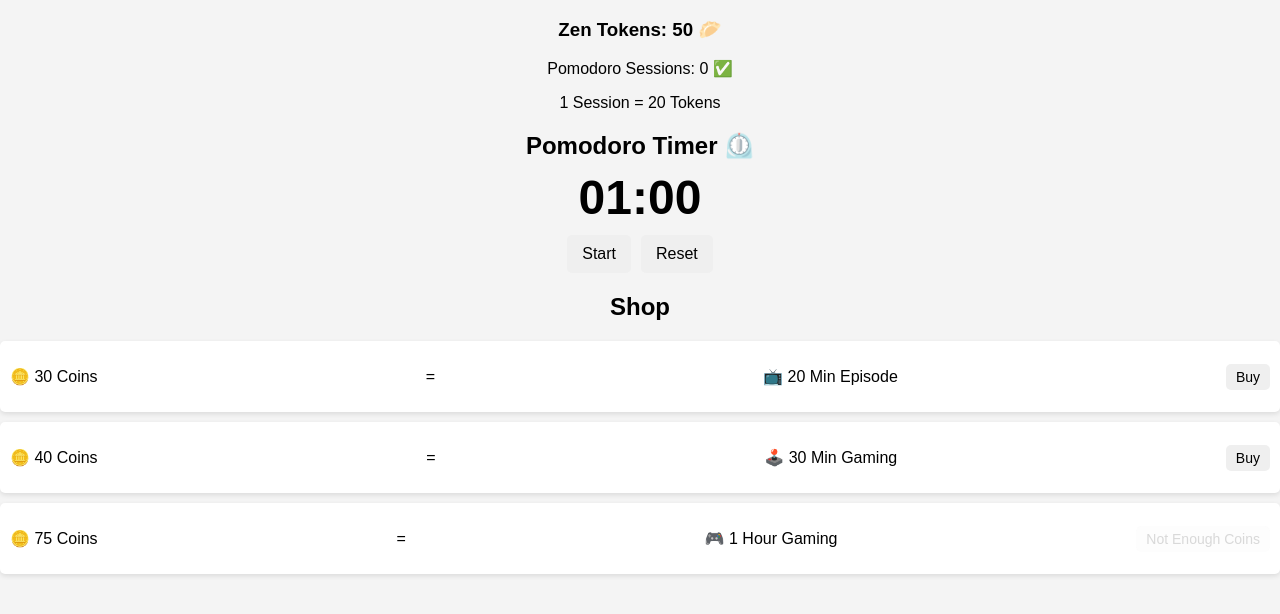
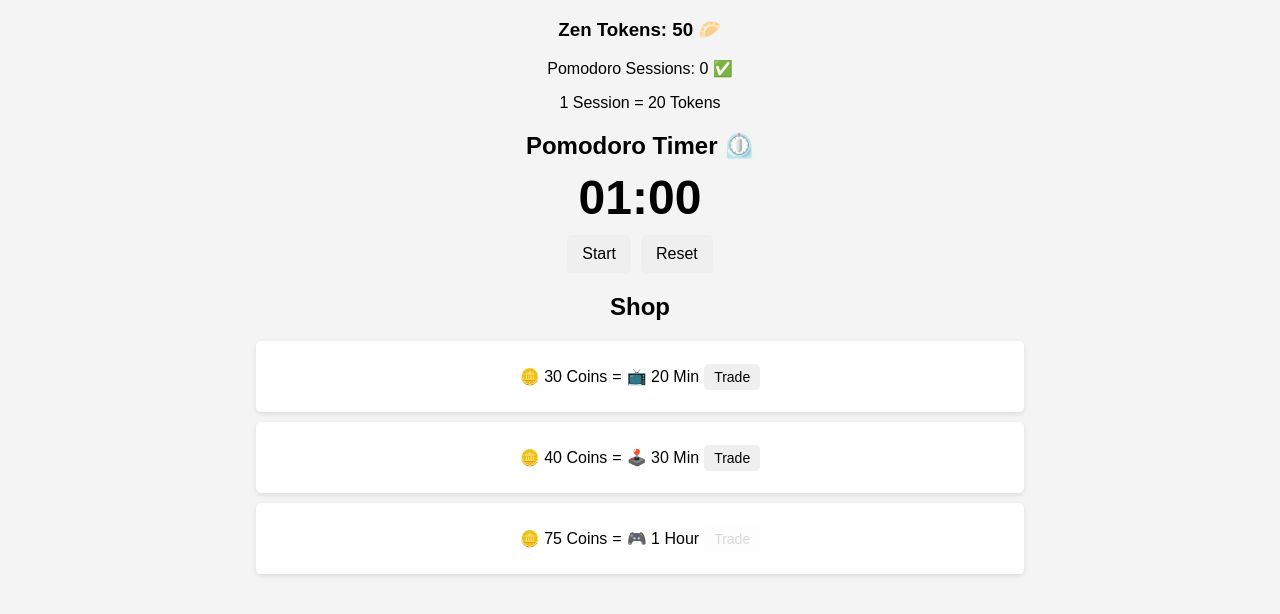
Before and after one commit to AndrewChacon/study-gamify, a React (Vite) app: page / in a window 1280 px wide. Shown: the top 614 px of the page. Built offline with nearby package versions, Linux system fonts and the light colour scheme.

Commit message:
updated ui

```diff
--- a/src/App.jsx
+++ b/src/App.jsx
@@ -12,7 +12,7 @@ function App() {
 			item_name: 'Coins',
 			item_price: 30,
 			item_img: '🪙',
-			cost_name: 'Min Episode',
+			cost_name: 'Min',
 			cost_price: 20,
 			cost_img: '📺',
 		},
@@ -20,7 +20,7 @@ function App() {
 			item_name: 'Coins',
 			item_price: 40,
 			item_img: '🪙',
-			cost_name: 'Min Gaming',
+			cost_name: 'Min',
 			cost_price: 30,
 			cost_img: '🕹️',
 		},
@@ -28,7 +28,7 @@ function App() {
 			item_name: 'Coins',
 			item_price: 75,
 			item_img: '🪙',
-			cost_name: 'Hour Gaming',
+			cost_name: 'Hour',
 			cost_price: 1,
 			cost_img: '🎮',
 		},
@@ -131,21 +131,17 @@ function App() {
 				<div className='shop-items'>
 					{items.map((item, index) => (
 						<div key={index} className='shop-item'>
-							<p>
-								{item.item_img} {item.item_price}{' '}
-								{item.item_name}
+							<p className='mr'>
+								{`${item.item_img} ${item.item_price} ${item.item_name}`}
 							</p>
-							=
-							<p>
-								{item.cost_img} {item.cost_price}{' '}
-								{item.cost_name}
+							{'='}
+							<p className='mr ml'>
+								{`${item.cost_img} ${item.cost_price} ${item.cost_name}`}
 							</p>
 							<button
 								onClick={() => handlePurchase(item.item_price)}
 								disabled={coins < item.item_price}>
-								{coins < item.item_price
-									? 'Not Enough Coins'
-									: 'Buy'}
+								{coins < item.item_price ? 'Trade' : 'Trade'}
 							</button>
 						</div>
 					))}
--- a/src/index.css
+++ b/src/index.css
@@ -98,17 +98,25 @@ button:disabled {
 /* Shop */
 .shop {
 	margin-top: 20px;
+	width: 60%;
+	margin: 0 auto;
 }
 
 .shop-item {
 	display: flex;
-	justify-content: space-between;
+	justify-content: center;
 	align-items: center;
 	background: #fff;
 	padding: 10px;
 	border-radius: 5px;
 	box-shadow: 0 2px 5px rgba(0, 0, 0, 0.1);
 	margin-bottom: 10px;
+}
+.ml {
+	margin-left: 5px;
+}
+.mr {
+	margin-right: 5px;
 }
 
 /* Make shop items stack on smaller screens */
```
